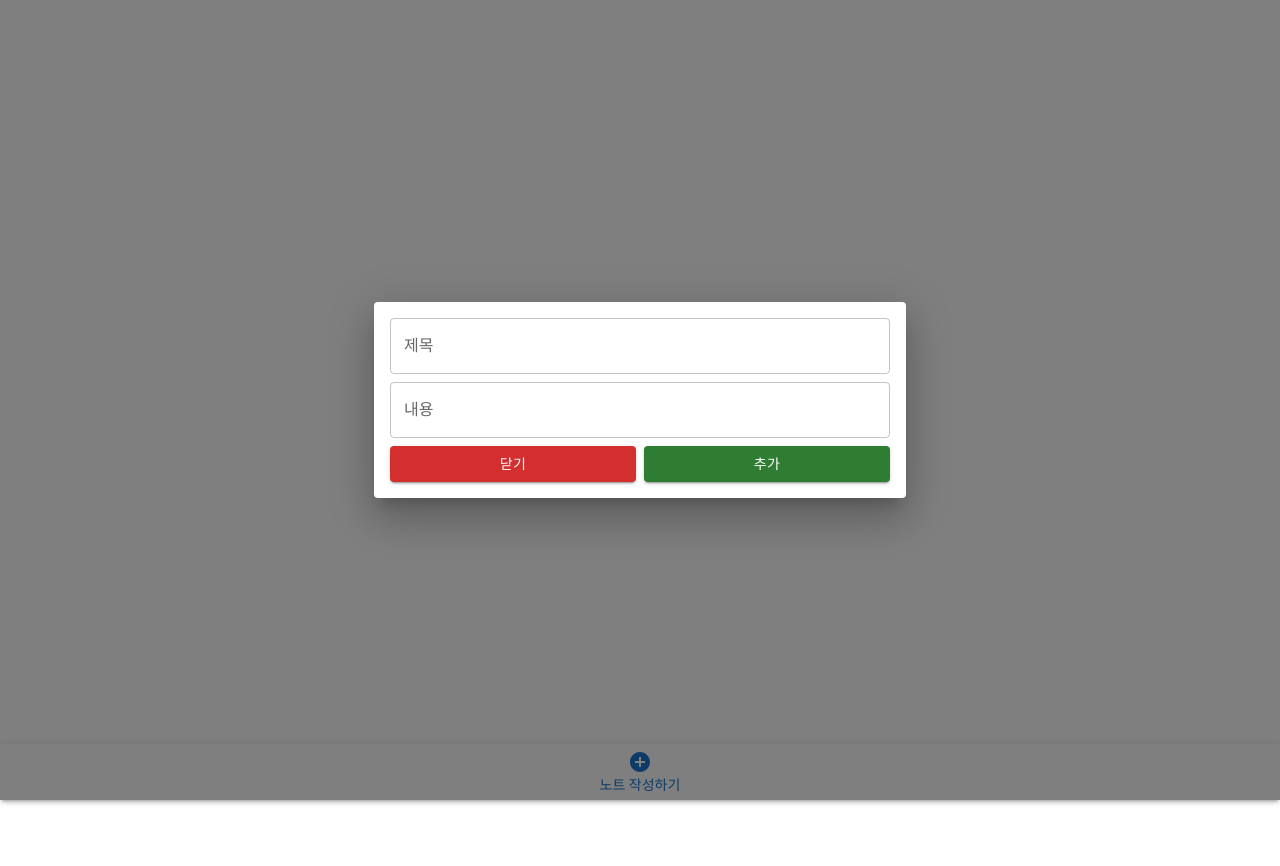
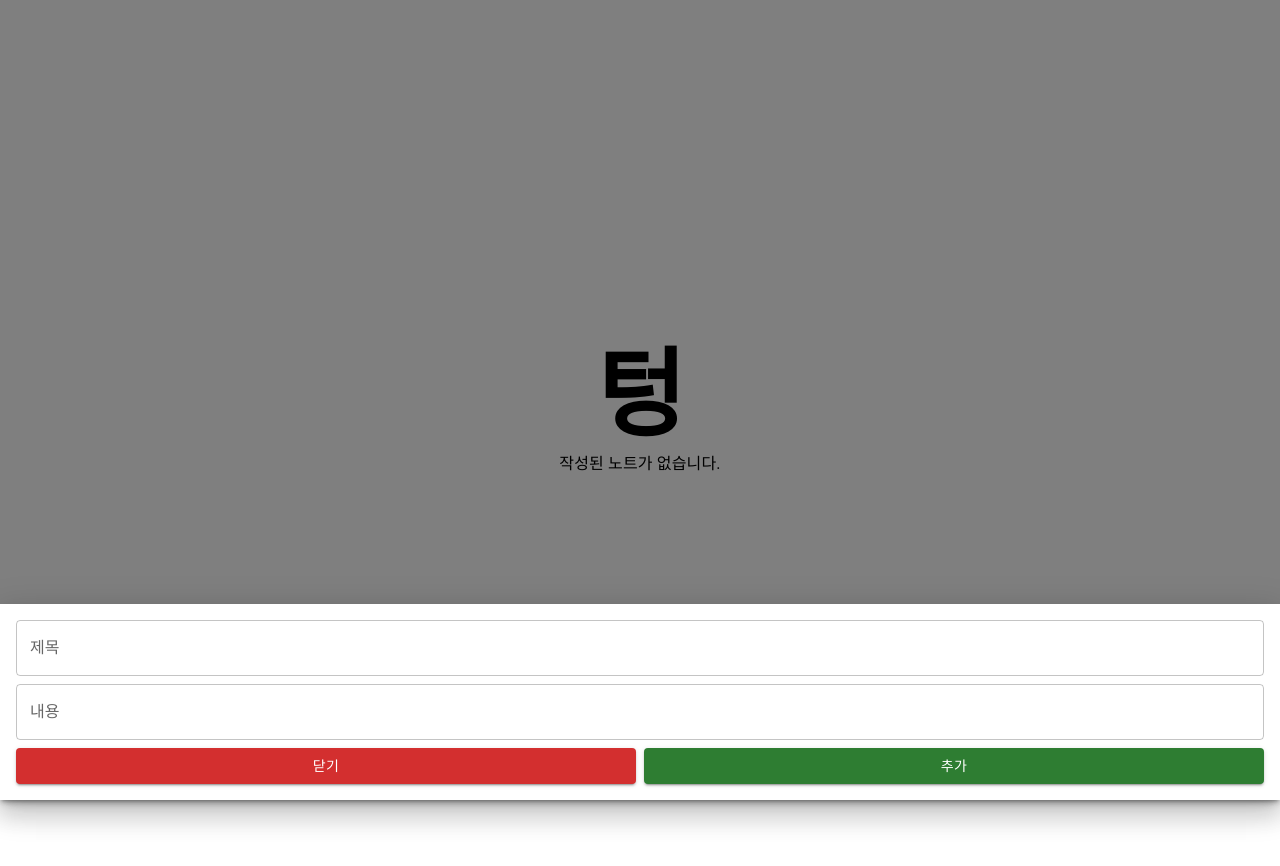
Before and after one commit to gabrielyoon7/me-mong, a React (Vite) app: page / in a window 1280 px wide. Both pictures are taken after a click on the button "노트 작성하기". Shown: the top 866 px of the page. Built offline with nearby package versions, Linux system fonts and the light colour scheme.

Commit message:
feat: 글 등록용 BottomSheet 구현 및 삭제용 Modal 추가

```diff
--- a/src/App.tsx
+++ b/src/App.tsx
@@ -1,12 +1,11 @@
-import {useSyncExternalStore} from "react";
-import {Box, Dialog} from "@mui/material";
+import {Box} from "@mui/material";
 import NoteList from "./components/NoteList";
-import {modalStore} from "./store/modalStore.tsx";
 import BottomNavBar from "./components/BottomNavBar";
+import Modal from "./components/Modal";
+import BottomSheet from "./components/BottomSheet";
 
 export default function App() {
 
-  const modal = useSyncExternalStore(modalStore.subscribe, modalStore.getSnapshot);
 
   return (
     <>
@@ -14,10 +13,8 @@ export default function App() {
         <NoteList/>
         <BottomNavBar/>
       </Box>
-
-      <Dialog open={modal.open}>
-        {modal.component}
-      </Dialog>
+      <Modal/>
+      <BottomSheet/>
     </>
   );
 }
--- a/src/components/BottomNavBar/BottomNavBar.tsx
+++ b/src/components/BottomNavBar/BottomNavBar.tsx
@@ -1,7 +1,7 @@
 import {BottomNavigation, BottomNavigationAction, Paper} from "@mui/material";
 import AddCircleIcon from "@mui/icons-material/AddCircle";
 import {useState} from "react";
-import {modalStore} from "../../store/modalStore.tsx";
+import {bottomSheetStore} from "../../store/bottomSheetStore.tsx";
 import NoteInput from "../NoteInput";
 
 function BottomNavBar() {
@@ -19,9 +19,9 @@ function BottomNavBar() {
         <BottomNavigationAction
           label="노트 작성하기"
           icon={<AddCircleIcon/>}
-          onClick={() => modalStore.open(
+          onClick={() => bottomSheetStore.open(
             <NoteInput
-              onClose={() => modalStore.close()}
+              onClose={() => bottomSheetStore.close()}
             />
           )}
         />
--- /dev/null
+++ b/src/components/BottomSheet/BottomSheet.tsx
@@ -0,0 +1,19 @@
+import {useSyncExternalStore} from "react";
+import {bottomSheetStore} from "../../store/bottomSheetStore.tsx";
+import {Drawer} from "@mui/material";
+
+function BottomSheet() {
+  const bottomSheet = useSyncExternalStore(bottomSheetStore.subscribe, bottomSheetStore.getSnapshot);
+
+  return (
+    <Drawer
+      anchor="bottom"
+      open={bottomSheet.open}
+      onClose={() => bottomSheetStore.close()}
+    >
+      {bottomSheet.component}
+    </Drawer>
+  )
+}
+
+export default BottomSheet;
--- /dev/null
+++ b/src/components/BottomSheet/index.tsx
@@ -0,0 +1,3 @@
+import BottomSheet from "./BottomSheet.tsx";
+
+export default BottomSheet;
--- /dev/null
+++ b/src/components/Modal/Modal.tsx
@@ -0,0 +1,15 @@
+import {Dialog} from "@mui/material";
+import {useSyncExternalStore} from "react";
+import {modalStore} from "../../store/modalStore.tsx";
+
+function Modal() {
+  const modal = useSyncExternalStore(modalStore.subscribe, modalStore.getSnapshot);
+
+  return (
+    <Dialog open={modal.open}>
+      {modal.component}
+    </Dialog>
+  )
+}
+
+export default Modal;
--- /dev/null
+++ b/src/components/Modal/index.tsx
@@ -0,0 +1,3 @@
+import Modal from "./Modal.tsx";
+
+export default Modal;
--- a/src/components/NoteCard/NoteCard.tsx
+++ b/src/components/NoteCard/NoteCard.tsx
@@ -8,6 +8,7 @@ import Typography from '@mui/material/Typography';
 import {red} from '@mui/material/colors';
 import MoreVertIcon from '@mui/icons-material/MoreVert';
 import {Note} from "../../types/types.ts";
+import {modalStore} from "../../store/modalStore.tsx";
 
 interface NoteCardProps {
   note: Note;
@@ -24,7 +25,7 @@ export default function NoteCard({note}: NoteCardProps) {
           </Avatar>
         }
         action={
-          <IconButton aria-label="settings">
+          <IconButton aria-label="settings" onClick={() => modalStore.open(<>삭제하시겠습니까?</>)}>
             <MoreVertIcon/>
           </IconButton>
         }
--- a/src/components/NoteInput/NoteInput.tsx
+++ b/src/components/NoteInput/NoteInput.tsx
@@ -20,7 +20,7 @@ function NoteInput({onClose}: NoteInputProps) {
   };
 
   return (
-    <Box sx={{minWidth: '500px'}} p={2}>
+    <Box p={2}>
       <Stack gap={1}>
         <TextField
           id="title"
--- /dev/null
+++ b/src/store/bottomSheetStore.tsx
@@ -0,0 +1,45 @@
+import {ReactNode} from "react";
+
+interface BottomSheet {
+  open: boolean;
+  component: ReactNode
+}
+
+let bottomSheet: BottomSheet = {
+  open: false,
+  component: <></>
+}
+
+let listeners: Array<() => void> = [];
+
+export const bottomSheetStore = {
+  open: (component: ReactNode) => {
+    bottomSheet = {
+      open: true,
+      component: component
+    }
+    emitChange();
+  },
+  close: () => {
+    bottomSheet = {
+      open: false,
+      component: <></>
+    }
+    emitChange();
+  },
+  subscribe: (listener: () => void) => {
+    listeners = [...listeners, listener];
+    return () => {
+      listeners = listeners.filter((l) => l !== listener);
+    };
+  },
+  getSnapshot: () => {
+    return bottomSheet;
+  },
+};
+
+function emitChange() {
+  for (const listener of listeners) {
+    listener();
+  }
+}
```
